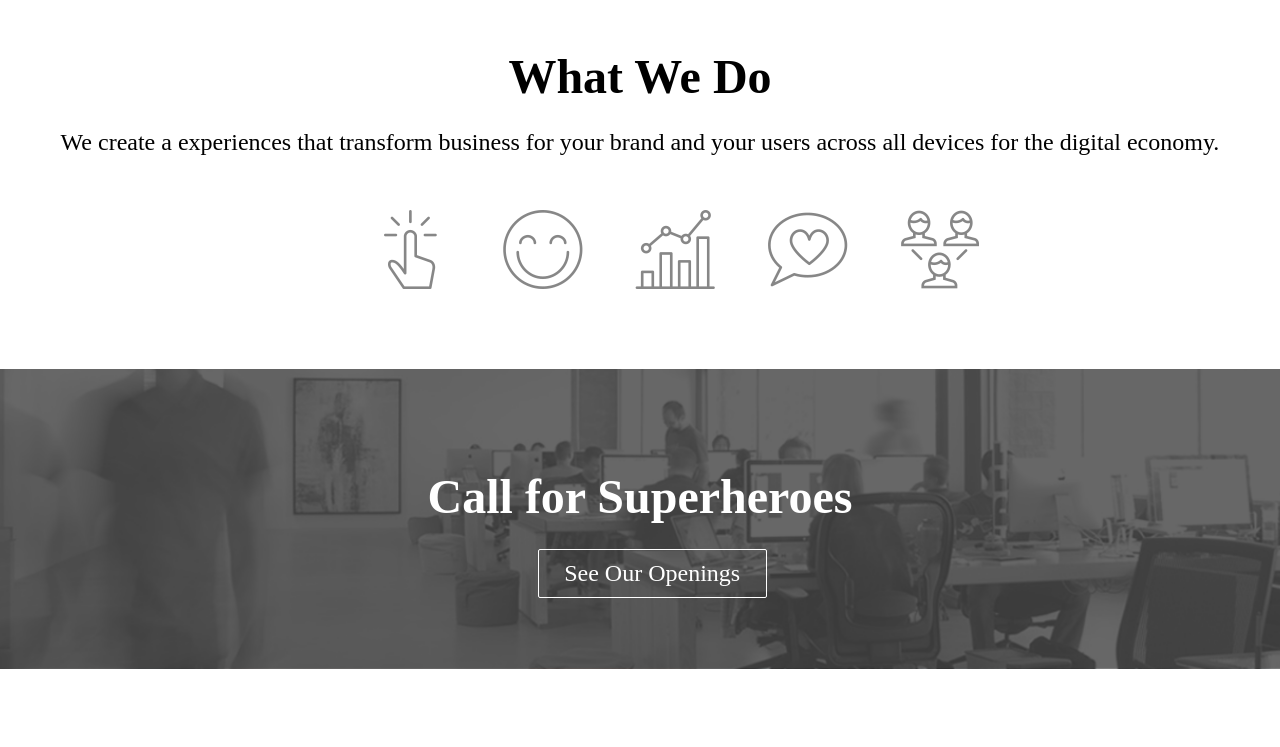
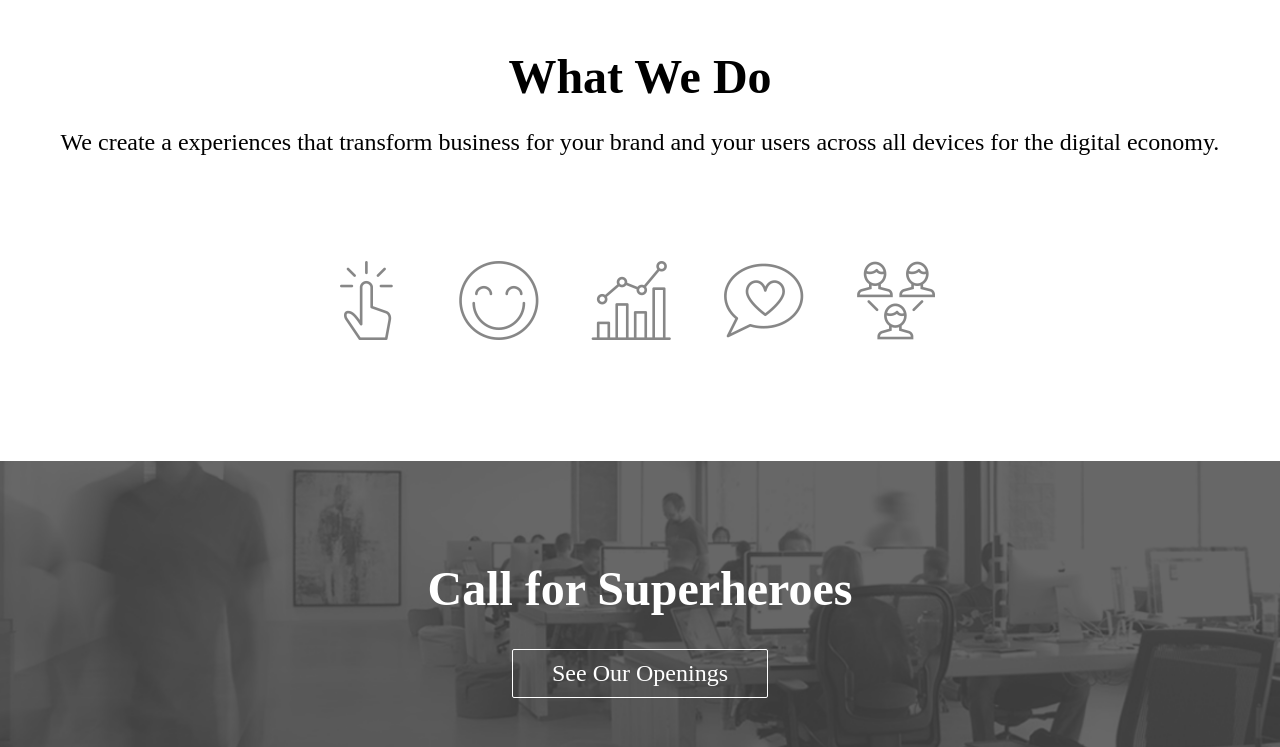
Before and after one commit to CL0VR/meltmedia_comp, a website: page index.html in a window 1280 px wide. Shown: the part 980-1727 px from the top of the page. Drawn offline with Linux system fonts and the light colour scheme.

Commit message:
superset

```diff
--- a/sass/styles.scss
+++ b/sass/styles.scss
@@ -217,8 +217,9 @@ header {
 
   .icons {
     min-height: 150px;
-    margin-left: 30%;
-    margin-top: 75px;
+    margin: 75px auto;
+    display: block;
+    max-width: 600px;
 
     img {
       padding-top: 25px;
@@ -266,11 +267,15 @@ background-size: cover;
 
   .button {
     margin-left: 17%;
+    text-decoration: none;
 
     p {
-      margin-top: -15px;
       padding: 10px 2%;
       font-size: 1.5em;
+      margin: -25px auto;
+      display: block;
+      max-width: 20%;
+      text-align: center;
     }
 
     p:hover {
@@ -367,7 +372,7 @@ background-size: cover;
 
 
 .map {
-  min-height: 450px;
+  min-height: 550px;
 
   .git {
     position: relative;
```
Also changed, not shown: css/styles.css.
